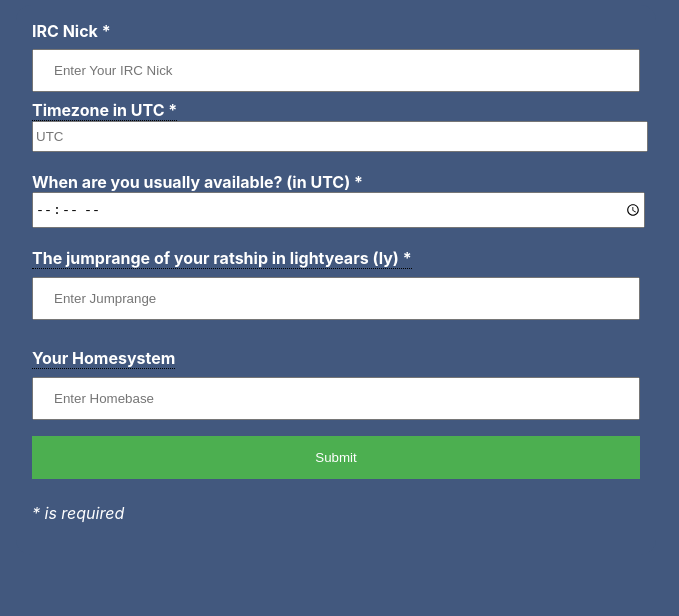
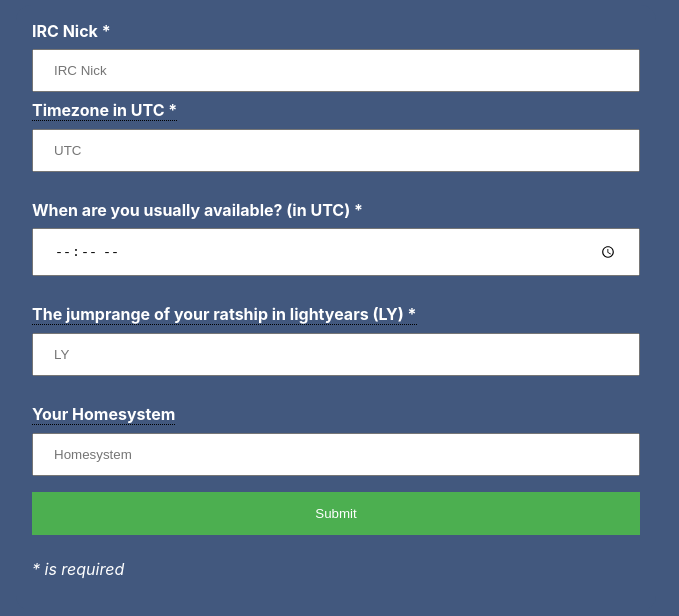
Before and after one commit to Worthy-Alpaca/drillform, a React (Create React App) app: page / in a window 1280 px wide. Shown: the top 616 px of the page, without its empty margins (304-983 px from the left). Built offline with nearby package versions, Linux system fonts and the light colour scheme.

Commit message:
finished styling

```diff
--- a/src/App.css
+++ b/src/App.css
@@ -1,6 +1,6 @@
 
 /* Full-width input fields */
-            input[type=text], input[type=password] {
+            input {
                 width: 100%;
                 padding: 12px 20px;
                 margin: 8px 0;
@@ -96,12 +96,6 @@
                 border-style: solid;
                 border-color: red;
             }
-
-            input {
-                width: 100%;
-                padding-top: 1%;
-                padding-bottom: 1%;
-            }
             /* Add Zoom Animation */
             .animate {
                 -webkit-animation: animatezoom 0.6s;
--- a/src/App.js
+++ b/src/App.js
@@ -134,7 +134,7 @@ class App extends Component {
           <div className="container">
 
             <label htmlFor="ircnick"><b style={{ color: "white" }}>IRC Nick *</b></label>
-            <input id="input1" type="text" placeholder="Enter Your IRC Nick" maxLength="30" name="ircnick" onChange={this._handleChange} required />
+            <input id="input1" type="text" placeholder="IRC Nick" maxLength="30" name="ircnick" onChange={this._handleChange} required />
 
             <label htmlFor="timezone"><b className="tooltip" style={{ color: "white" }}>Timezone in UTC *<span class="tooltiptext">UTC is ingame time</span></b></label>
             <br/>
@@ -146,13 +146,13 @@ class App extends Component {
             <input id="input5" type="time" placeholder="Your availability" name="availability" onChange={this._handleChange} />
             <br/>
             <br/>
-            <label htmlFor="jumprange"><b className="tooltip" style={{ color: "white" }}>The jumprange of your ratship in lightyears (ly) *<span class="tooltiptext">Should be at least 20ly</span></b></label>
+            <label htmlFor="jumprange"><b className="tooltip" style={{ color: "white" }}>The jumprange of your ratship in lightyears (LY) *<span class="tooltiptext">Should be at least 20ly</span></b></label>
             <br/>
-            <input id="input3" type="text" placeholder="Enter Jumprange" maxLength="2" name="jumprange" onChange={this._handleChange} required />
+            <input id="input3" type="text" placeholder="LY" maxLength="2" name="jumprange" onChange={this._handleChange} required />
             <br/>
             <br/>
             <label htmlFor="homebase"><b className="tooltip" style={{ color: "white" }}>Your Homesystem<span class="tooltiptext">If you have one</span></b></label>
-            <input id="input4" type="text" placeholder="Enter Homebase" maxLength="30" name="homebase" onChange={this._handleChange} />
+            <input id="input4" type="text" placeholder="Homesystem" maxLength="30" name="homebase" onChange={this._handleChange} />
 
             <button onClick={this.handleFormSubmit}>Submit</button>
             <p style={{ color: "white" }}><i>* is required</i></p>
```
